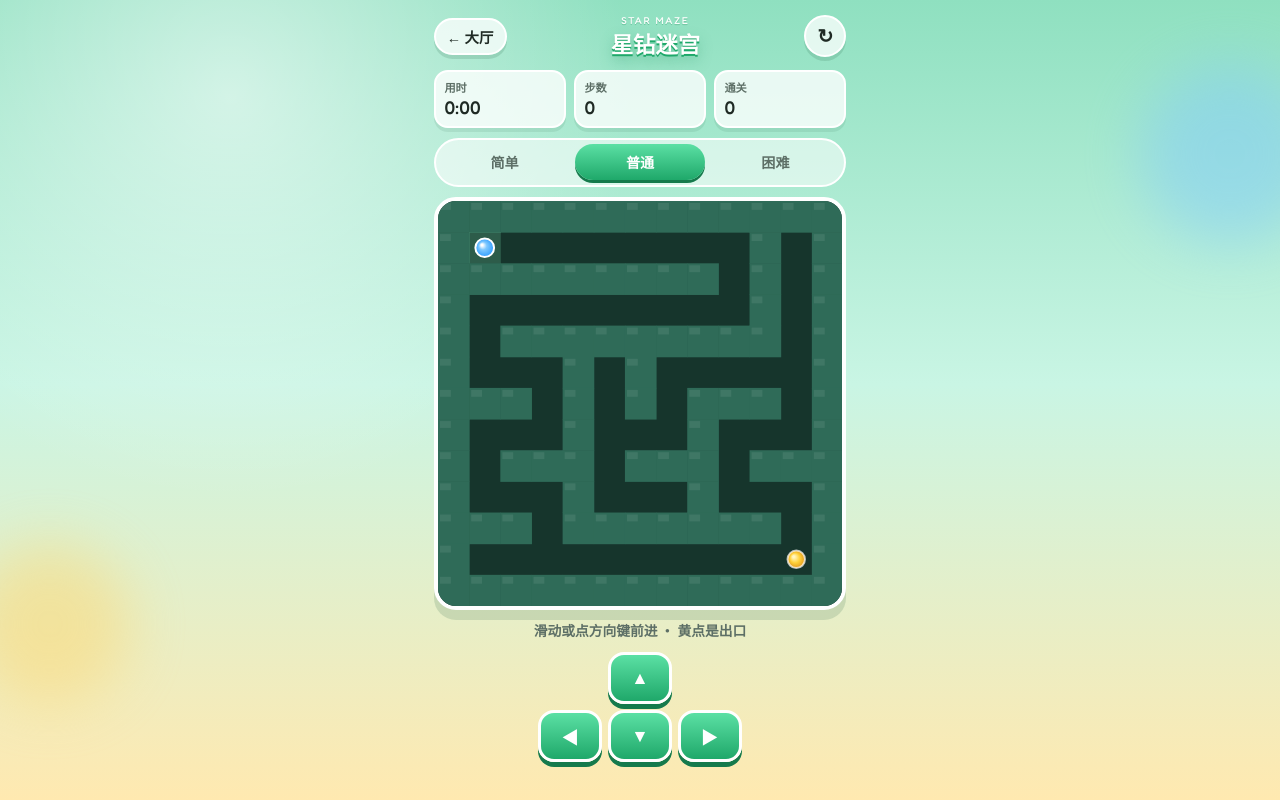
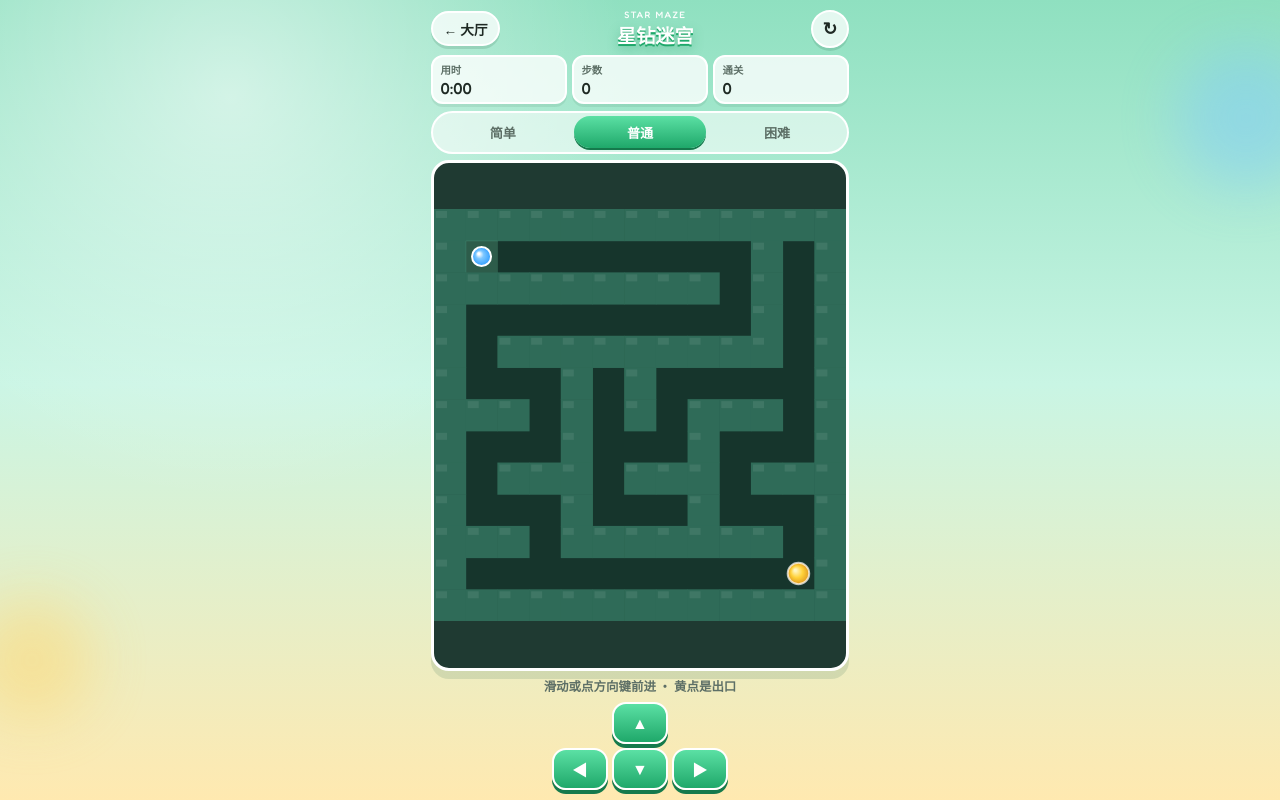
Before and after one commit to xpz310szs/xiaoxiaole, a plain HTML site: page maze/index.html in a window 1280 px wide. Drawn offline with Linux system fonts and the light colour scheme.

Commit message:
Fix sidebar cut-off: maze fit + hub card visibility
Keep the maze board square inside remaining viewport so the exit is not clipped, and stop hub card opacity animations that left games invisible in the sidebar.

Co-authored-by: xpz310szs <xpz310szs@users.noreply.github.com>

```diff
--- a/hub.css
+++ b/hub.css
@@ -22,6 +22,8 @@ body {
   color: var(--ink);
   background: #9ad4ff;
   overflow-x: hidden;
+  overflow-y: auto;
+  -webkit-overflow-scrolling: touch;
 }
 
 .sky {
@@ -80,16 +82,15 @@ body {
   z-index: 1;
   width: min(100%, 440px);
   margin: 0 auto;
-  padding: 1.4rem 1rem 2rem;
+  padding: 1rem 0.85rem 1.6rem;
   min-height: 100dvh;
   display: flex;
   flex-direction: column;
-  gap: 1.2rem;
+  gap: 0.85rem;
 }
 
 .hero {
   text-align: center;
-  animation: rise 0.5s ease both;
 }
 
 .eyebrow {
@@ -119,7 +120,7 @@ body {
 .game-list {
   display: flex;
   flex-direction: column;
-  gap: 0.9rem;
+  gap: 0.7rem;
 }
 
 .game-card {
@@ -127,30 +128,14 @@ body {
   grid-template-columns: 88px 1fr auto;
   align-items: center;
   gap: 0.85rem;
-  padding: 0.95rem 1rem;
-  border-radius: 24px;
+  padding: 0.8rem 0.85rem;
+  border-radius: 20px;
   text-decoration: none;
   color: inherit;
   border: 4px solid #fff;
   box-shadow: 0 10px 0 rgba(80, 50, 20, 0.18);
   transition: transform 0.15s ease;
-  animation: rise 0.55s ease both;
-}
-
-.game-card:nth-child(2) {
-  animation-delay: 0.08s;
-}
-
-.game-card:nth-child(3) {
-  animation-delay: 0.14s;
-}
-
-.game-card:nth-child(4) {
-  animation-delay: 0.2s;
-}
-
-.game-card:nth-child(5) {
-  animation-delay: 0.26s;
+  opacity: 1;
 }
 
 .game-card:active {
@@ -337,14 +322,3 @@ body {
   padding: 0.55rem 0.85rem;
   box-shadow: 0 4px 0 #c43a12;
 }
-
-@keyframes rise {
-  from {
-    opacity: 0;
-    transform: translateY(12px);
-  }
-  to {
-    opacity: 1;
-    transform: translateY(0);
-  }
-}
--- a/maze/game.js
+++ b/maze/game.js
@@ -125,7 +125,7 @@
 
   function resizeCanvas() {
     const wrap = canvas.parentElement;
-    const side = Math.floor(wrap.clientWidth);
+    const side = Math.max(120, Math.floor(Math.min(wrap.clientWidth, wrap.clientHeight)));
     canvas.width = side * devicePixelRatio;
     canvas.height = side * devicePixelRatio;
     canvas.style.width = side + "px";
@@ -165,7 +165,7 @@
     // exit
     const ex = (exit.x + 0.5) * cellSize;
     const ey = (exit.y + 0.5) * cellSize;
-    const er = cellSize * 0.28;
+    const er = Math.max(5, cellSize * 0.34);
     const grad = ctx.createRadialGradient(ex - er * 0.3, ey - er * 0.3, 1, ex, ey, er);
     grad.addColorStop(0, "#fff6c2");
     grad.addColorStop(0.5, "#ffd23a");
--- a/maze/styles.css
+++ b/maze/styles.css
@@ -1,10 +1,6 @@
 :root {
   --ink: #1f2a24;
   --muted: #5d6f66;
-  --leaf: #3ecf8e;
-  --leaf-deep: #1fa86a;
-  --sand: #ffe7b0;
-  --sky: #7ec8ff;
   --font-display: "Fredoka", "Noto Sans SC", sans-serif;
   --font-body: "Noto Sans SC", "Fredoka", sans-serif;
 }
@@ -18,14 +14,14 @@
 html,
 body {
   margin: 0;
-  min-height: 100%;
+  height: 100%;
+  overflow: hidden;
 }
 
 body {
   font-family: var(--font-body);
   color: var(--ink);
   background: #b8f0d4;
-  overflow-x: hidden;
   -webkit-tap-highlight-color: transparent;
   user-select: none;
 }
@@ -48,60 +44,62 @@ body {
 }
 
 .g1 {
-  width: 180px;
-  height: 180px;
+  width: 140px;
+  height: 140px;
   background: #7ec8ff;
-  top: 8%;
-  right: -40px;
+  top: 6%;
+  right: -36px;
 }
 
 .g2 {
-  width: 160px;
-  height: 160px;
+  width: 120px;
+  height: 120px;
   background: #ffd56a;
-  bottom: 12%;
-  left: -30px;
+  bottom: 10%;
+  left: -28px;
 }
 
 .stage {
   position: relative;
   z-index: 1;
   width: min(100%, 440px);
+  height: 100dvh;
   margin: 0 auto;
-  min-height: 100dvh;
-  padding: 0.85rem 0.85rem 1.1rem;
+  padding: 0.55rem 0.7rem 0.65rem;
   display: flex;
   flex-direction: column;
-  gap: 0.65rem;
+  gap: 0.4rem;
+  overflow: hidden;
 }
 
 .top-bar {
+  flex: 0 0 auto;
   display: grid;
   grid-template-columns: auto 1fr auto;
   align-items: center;
-  gap: 0.5rem;
+  gap: 0.4rem;
 }
 
 .back-link,
 .icon-btn {
   font-family: var(--font-display);
   font-weight: 700;
-  font-size: 0.9rem;
+  font-size: 0.85rem;
   color: var(--ink);
   text-decoration: none;
   background: rgba(255, 255, 255, 0.75);
   border: 2px solid #fff;
   border-radius: 999px;
-  padding: 0.4rem 0.7rem;
-  box-shadow: 0 4px 0 rgba(40, 100, 70, 0.16);
+  padding: 0.35rem 0.65rem;
+  box-shadow: 0 3px 0 rgba(40, 100, 70, 0.16);
 }
 
 .icon-btn {
   cursor: pointer;
-  width: 42px;
-  height: 42px;
+  width: 38px;
+  height: 38px;
   padding: 0;
-  font-size: 1.2rem;
+  font-size: 1.1rem;
   display: grid;
   place-items: center;
 }
@@ -109,7 +107,7 @@ body {
 .icon-btn:active,
 .back-link:active {
   transform: translateY(2px);
-  box-shadow: 0 2px 0 rgba(40, 100, 70, 0.16);
+  box-shadow: 0 1px 0 rgba(40, 100, 70, 0.16);
 }
 
 .logo-block {
@@ -119,58 +117,59 @@ body {
 .logo-en {
   margin: 0;
   font-family: var(--font-display);
-  letter-spacing: 0.18em;
-  font-size: 0.62rem;
+  letter-spacing: 0.16em;
+  font-size: 0.58rem;
   color: rgba(255, 255, 255, 0.95);
-  text-shadow: 0 1px 0 rgba(30, 140, 90, 0.35);
 }
 
 .logo {
-  margin: 0.1rem 0 0;
+  margin: 0.05rem 0 0;
   font-family: var(--font-display);
-  font-size: 1.4rem;
+  font-size: 1.2rem;
   color: #fff;
   text-shadow:
     0 2px 0 #1fa86a,
-    0 6px 14px rgba(30, 140, 90, 0.35);
+    0 5px 12px rgba(30, 140, 90, 0.35);
 }
 
 .hud {
+  flex: 0 0 auto;
   display: grid;
   grid-template-columns: repeat(3, 1fr);
-  gap: 0.45rem;
+  gap: 0.35rem;
 }
 
 .badge {
   background: rgba(255, 255, 255, 0.78);
   border: 2px solid #fff;
-  border-radius: 14px;
-  padding: 0.45rem 0.55rem;
-  box-shadow: 0 4px 0 rgba(40, 100, 70, 0.1);
+  border-radius: 12px;
+  padding: 0.3rem 0.45rem;
+  box-shadow: 0 3px 0 rgba(40, 100, 70, 0.1);
   display: flex;
   flex-direction: column;
-  gap: 0.1rem;
+  gap: 0.05rem;
 }
 
 .badge-label {
-  font-size: 0.7rem;
+  font-size: 0.65rem;
   font-weight: 700;
   color: var(--muted);
 }
 
 .badge-value {
   font-family: var(--font-display);
-  font-size: 1.15rem;
+  font-size: 1rem;
 }
 
 .levels {
+  flex: 0 0 auto;
   display: grid;
   grid-template-columns: repeat(3, 1fr);
-  gap: 0.4rem;
+  gap: 0.3rem;
   background: rgba(255, 255, 255, 0.55);
   border: 2px solid #fff;
   border-radius: 999px;
-  padding: 0.28rem;
+  padding: 0.22rem;
 }
 
 .level {
@@ -178,34 +177,37 @@ body {
   cursor: pointer;
   font-family: var(--font-display);
   font-weight: 700;
-  font-size: 0.88rem;
+  font-size: 0.82rem;
   color: var(--muted);
   background: transparent;
   border-radius: 999px;
-  padding: 0.5rem 0.3rem;
+  padding: 0.4rem 0.25rem;
 }
 
 .level.active {
   color: #fff;
   background: linear-gradient(180deg, #5be0a4, #1fa86a);
-  box-shadow: 0 3px 0 #157a4c;
+  box-shadow: 0 2px 0 #157a4c;
 }
 
 .board-wrap {
   position: relative;
+  flex: 1 1 auto;
+  min-height: 0;
   width: 100%;
-  aspect-ratio: 1;
-  border-radius: 22px;
-  border: 4px solid #fff;
+  border-radius: 18px;
+  border: 3px solid #fff;
   background: #1f3a32;
-  box-shadow: 0 10px 0 rgba(40, 100, 70, 0.16);
+  box-shadow: 0 8px 0 rgba(40, 100, 70, 0.14);
   overflow: hidden;
+  display: grid;
+  place-items: center;
 }
 
 #maze {
   display: block;
-  width: 100%;
-  height: 100%;
+  max-width: 100%;
+  max-height: 100%;
   touch-action: none;
 }
 
@@ -214,7 +216,7 @@ body {
   inset: 0;
   display: grid;
   place-content: center;
-  gap: 0.4rem;
+  gap: 0.35rem;
   background: rgba(20, 50, 40, 0.72);
   backdrop-filter: blur(4px);
   text-align: center;
@@ -228,12 +230,12 @@ body {
 .win-title {
   margin: 0;
   font-family: var(--font-display);
-  font-size: 1.7rem;
+  font-size: 1.45rem;
   color: #fff;
 }
 
 .win-sub {
-  margin: 0 0 0.5rem;
+  margin: 0 0 0.4rem;
   color: rgba(255, 255, 255, 0.85);
   font-weight: 700;
 }
@@ -243,11 +245,11 @@ body {
   cursor: pointer;
   font-family: var(--font-display);
   font-weight: 700;
-  font-size: 1rem;
+  font-size: 0.95rem;
   color: #fff;
   background: linear-gradient(180deg, #ff9a4a, #ff5a2a);
   border-radius: 999px;
-  padding: 0.7rem 1.2rem;
+  padding: 0.6rem 1.1rem;
   box-shadow: 0 4px 0 #c43a12;
 }
 
@@ -257,53 +259,56 @@ body {
 }
 
 .tip {
+  flex: 0 0 auto;
   margin: 0;
   text-align: center;
   color: var(--muted);
   font-weight: 700;
-  font-size: 0.86rem;
+  font-size: 0.78rem;
 }
 
 .pad {
+  flex: 0 0 auto;
   display: grid;
   justify-items: center;
-  gap: 0.35rem;
-  margin-top: 0.1rem;
+  gap: 0.25rem;
 }
 
 .pad-mid {
   display: grid;
   grid-template-columns: repeat(3, 1fr);
-  gap: 0.35rem;
+  gap: 0.25rem;
 }
 
 .pad-btn {
-  width: 64px;
-  height: 52px;
-  border: 3px solid #fff;
-  border-radius: 16px;
+  width: 56px;
+  height: 42px;
+  border: 2px solid #fff;
+  border-radius: 14px;
   cursor: pointer;
-  font-size: 1.1rem;
+  font-size: 1rem;
   color: #fff;
   background: linear-gradient(180deg, #5be0a4, #1fa86a);
-  box-shadow: 0 5px 0 #157a4c;
+  box-shadow: 0 4px 0 #157a4c;
   font-family: var(--font-display);
 }
 
 .pad-btn:active {
-  transform: translateY(3px);
+  transform: translateY(2px);
   box-shadow: 0 2px 0 #157a4c;
 }
 
-@media (max-height: 740px) {
-  .pad-btn {
-    width: 56px;
-    height: 44px;
+@media (max-height: 640px) {
+  .tip {
+    display: none;
   }
 
-  .board-wrap {
-    max-height: 42dvh;
-    aspect-ratio: auto;
-    height: 42dvh;
+  .logo-en {
+    display: none;
+  }
+
+  .pad-btn {
+    width: 50px;
+    height: 36px;
   }
 }
```
